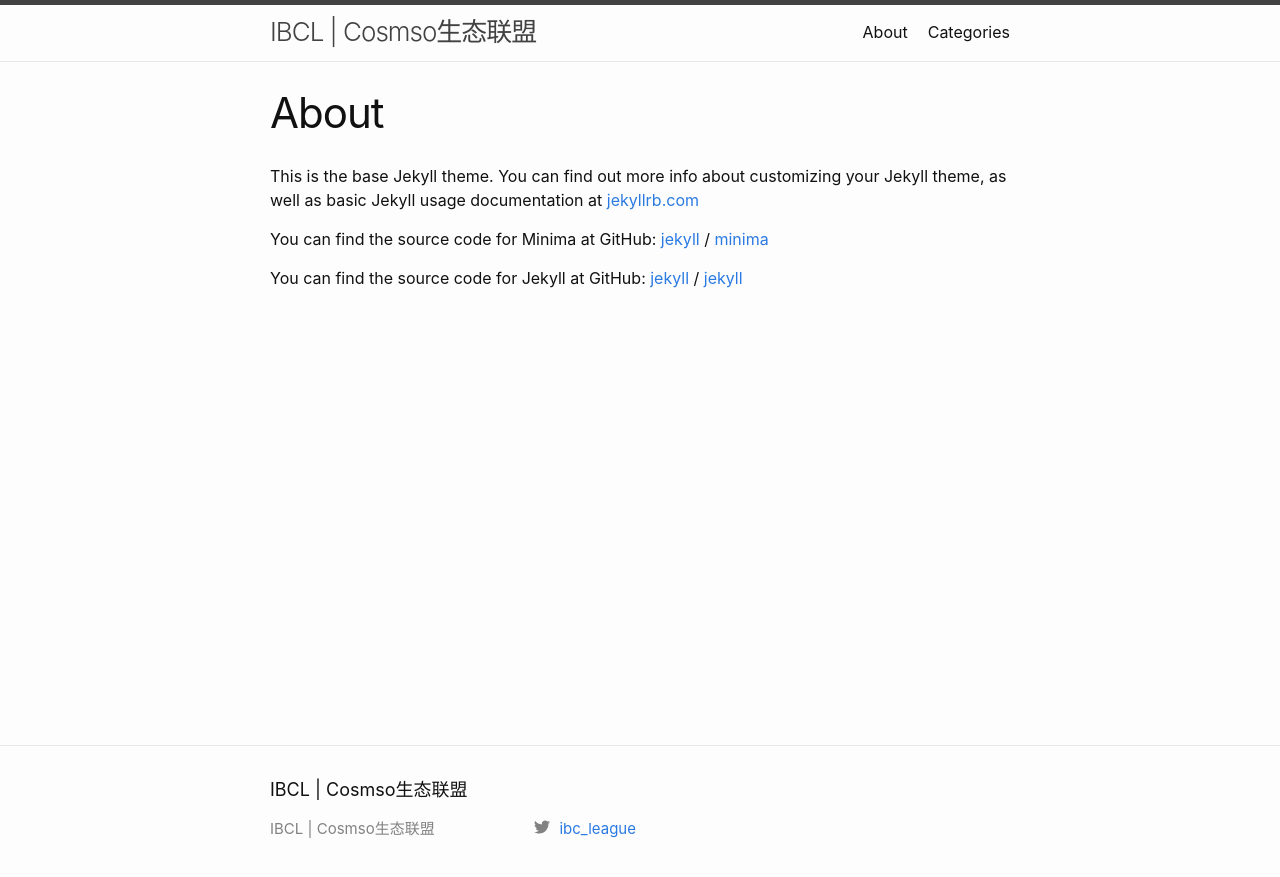
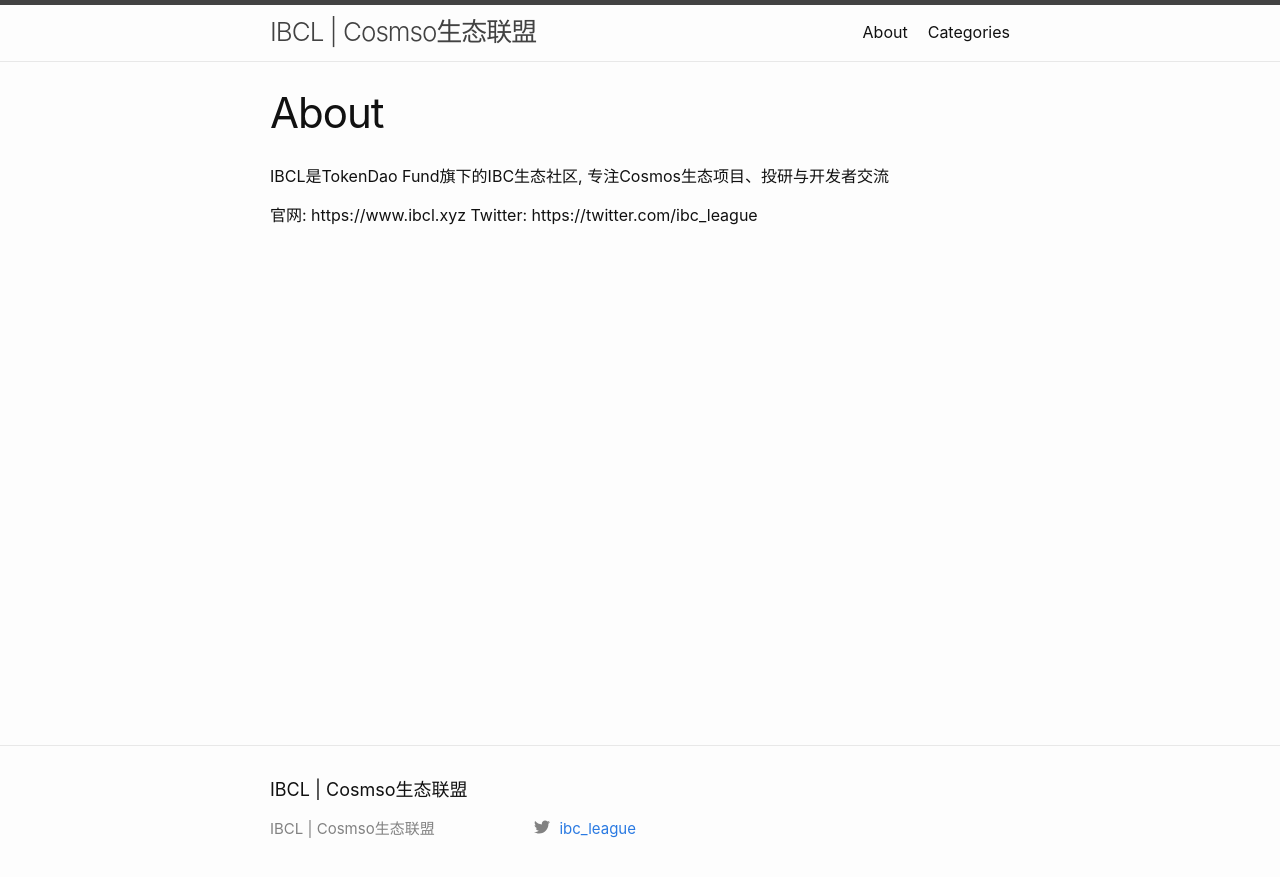
Before and after one commit to IBC-League/blog, a Jekyll site: the page built from about.markdown, in a window 1280 px wide. Shown: the top 877 px of the page. Built offline with Jekyll 4.4.1, drawn with Linux system fonts in a browser that asks for light colours.

Commit message:
about update

```diff
--- a/about.markdown
+++ b/about.markdown
@@ -4,15 +4,8 @@
 permalink: /about/
 ---
 
-This is the base Jekyll theme. You can find out more info about customizing your Jekyll theme, as well as basic Jekyll usage documentation at [jekyllrb.com](https://jekyllrb.com/)
 
-You can find the source code for Minima at GitHub:
-[jekyll][jekyll-organization] /
-[minima](https://github.com/jekyll/minima)
+IBCL是TokenDao Fund旗下的IBC生态社区, 专注Cosmos生态项目、投研与开发者交流
 
-You can find the source code for Jekyll at GitHub:
-[jekyll][jekyll-organization] /
-[jekyll](https://github.com/jekyll/jekyll)
-
-
-[jekyll-organization]: https://github.com/jekyll
+官网: https://www.ibcl.xyz
+Twitter: https://twitter.com/ibc_league
```
